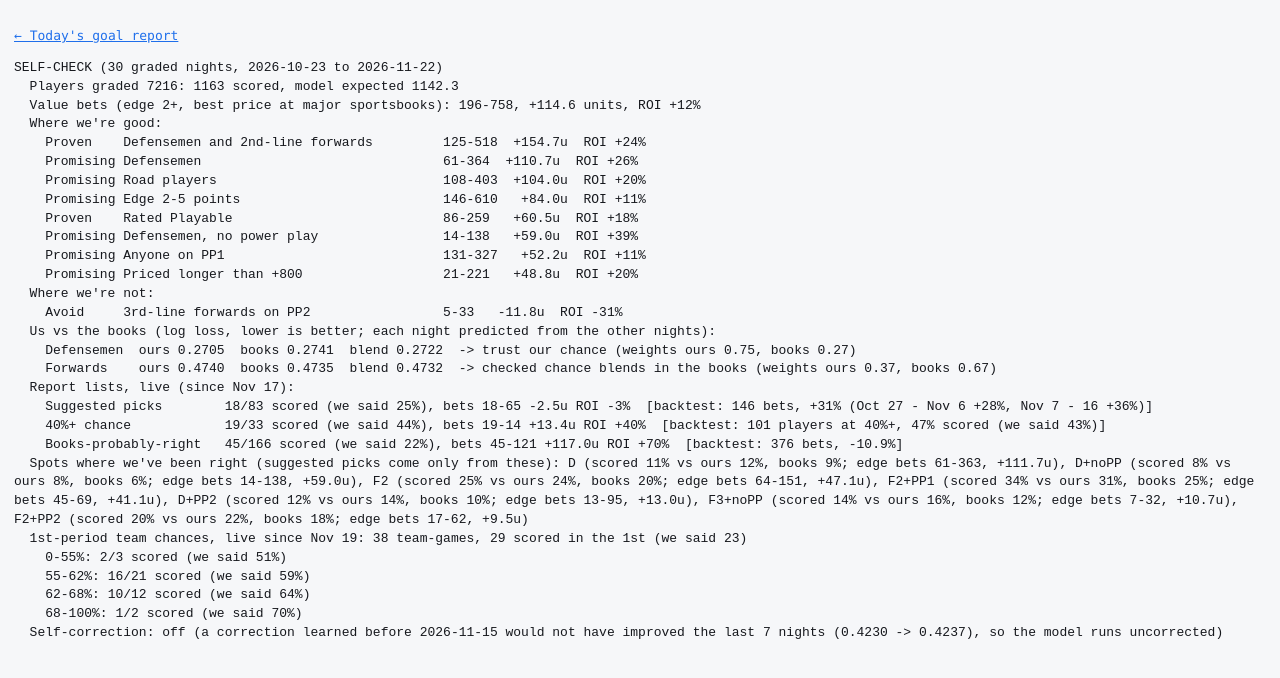
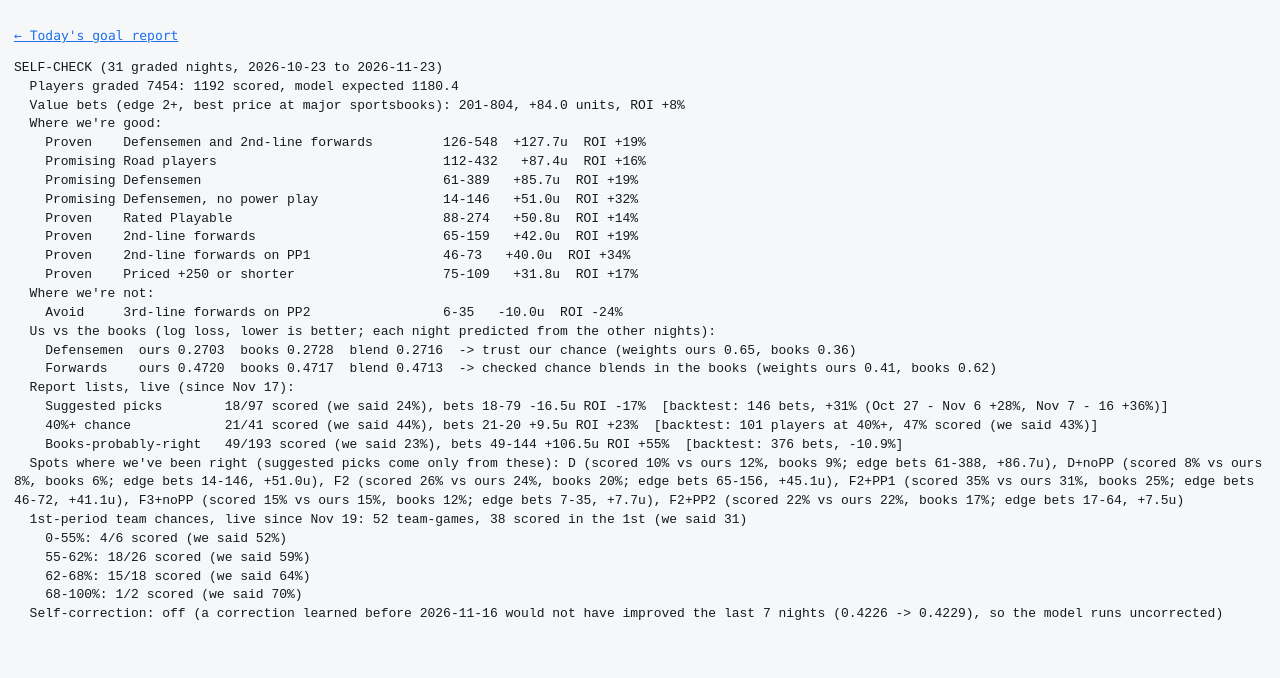
Before and after one commit to mbogdan32/sports-goat-ai, a plain HTML site: page reports/goals-record.html in a window 1280 px wide. Drawn offline with Linux system fonts and the light colour scheme.

Commit message:
Update 2026-11-24T09:15:02

```diff
--- a/reports/goals-record.html
+++ b/reports/goals-record.html
@@ -1,28 +1,28 @@
-<!doctype html><html><head><meta charset='utf-8'><meta name='viewport' content='width=device-width,initial-scale=1'><title>Goal scorer record</title><style>body{margin:0;padding:14px;font:13px/1.45 ui-monospace,Menlo,Consolas,monospace;background:#f6f7f9;color:#16181d}@media (prefers-color-scheme:dark){body{background:#0f1115;color:#e8eaee}}pre{white-space:pre-wrap;word-break:break-word;margin:0}a{color:#1f6feb}</style></head><body><p><a href='goals.html'>&larr; Today's goal report</a></p><pre>SELF-CHECK (30 graded nights, 2026-10-23 to 2026-11-22)
-  Players graded 7216: 1163 scored, model expected 1142.3
-  Value bets (edge 2+, best price at major sportsbooks): 196-758, +114.6 units, ROI +12%
+<!doctype html><html><head><meta charset='utf-8'><meta name='viewport' content='width=device-width,initial-scale=1'><title>Goal scorer record</title><style>body{margin:0;padding:14px;font:13px/1.45 ui-monospace,Menlo,Consolas,monospace;background:#f6f7f9;color:#16181d}@media (prefers-color-scheme:dark){body{background:#0f1115;color:#e8eaee}}pre{white-space:pre-wrap;word-break:break-word;margin:0}a{color:#1f6feb}</style></head><body><p><a href='goals.html'>&larr; Today's goal report</a></p><pre>SELF-CHECK (31 graded nights, 2026-10-23 to 2026-11-23)
+  Players graded 7454: 1192 scored, model expected 1180.4
+  Value bets (edge 2+, best price at major sportsbooks): 201-804, +84.0 units, ROI +8%
   Where we&#x27;re good:
-    Proven    Defensemen and 2nd-line forwards         125-518  +154.7u  ROI +24%
-    Promising Defensemen                               61-364  +110.7u  ROI +26%
-    Promising Road players                             108-403  +104.0u  ROI +20%
-    Promising Edge 2-5 points                          146-610   +84.0u  ROI +11%
-    Proven    Rated Playable                           86-259   +60.5u  ROI +18%
-    Promising Defensemen, no power play                14-138   +59.0u  ROI +39%
-    Promising Anyone on PP1                            131-327   +52.2u  ROI +11%
-    Promising Priced longer than +800                  21-221   +48.8u  ROI +20%
+    Proven    Defensemen and 2nd-line forwards         126-548  +127.7u  ROI +19%
+    Promising Road players                             112-432   +87.4u  ROI +16%
+    Promising Defensemen                               61-389   +85.7u  ROI +19%
+    Promising Defensemen, no power play                14-146   +51.0u  ROI +32%
+    Proven    Rated Playable                           88-274   +50.8u  ROI +14%
+    Proven    2nd-line forwards                        65-159   +42.0u  ROI +19%
+    Proven    2nd-line forwards on PP1                 46-73   +40.0u  ROI +34%
+    Proven    Priced +250 or shorter                   75-109   +31.8u  ROI +17%
   Where we&#x27;re not:
-    Avoid     3rd-line forwards on PP2                 5-33   -11.8u  ROI -31%
+    Avoid     3rd-line forwards on PP2                 6-35   -10.0u  ROI -24%
   Us vs the books (log loss, lower is better; each night predicted from the other nights):
-    Defensemen  ours 0.2705  books 0.2741  blend 0.2722  -&gt; trust our chance (weights ours 0.75, books 0.27)
-    Forwards    ours 0.4740  books 0.4735  blend 0.4732  -&gt; checked chance blends in the books (weights ours 0.37, books 0.67)
+    Defensemen  ours 0.2703  books 0.2728  blend 0.2716  -&gt; trust our chance (weights ours 0.65, books 0.36)
+    Forwards    ours 0.4720  books 0.4717  blend 0.4713  -&gt; checked chance blends in the books (weights ours 0.41, books 0.62)
   Report lists, live (since Nov 17):
-    Suggested picks        18/83 scored (we said 25%), bets 18-65 -2.5u ROI -3%  [backtest: 146 bets, +31% (Oct 27 - Nov 6 +28%, Nov 7 - 16 +36%)]
-    40%+ chance            19/33 scored (we said 44%), bets 19-14 +13.4u ROI +40%  [backtest: 101 players at 40%+, 47% scored (we said 43%)]
-    Books-probably-right   45/166 scored (we said 22%), bets 45-121 +117.0u ROI +70%  [backtest: 376 bets, -10.9%]
-  Spots where we&#x27;ve been right (suggested picks come only from these): D (scored 11% vs ours 12%, books 9%; edge bets 61-363, +111.7u), D+noPP (scored 8% vs ours 8%, books 6%; edge bets 14-138, +59.0u), F2 (scored 25% vs ours 24%, books 20%; edge bets 64-151, +47.1u), F2+PP1 (scored 34% vs ours 31%, books 25%; edge bets 45-69, +41.1u), D+PP2 (scored 12% vs ours 14%, books 10%; edge bets 13-95, +13.0u), F3+noPP (scored 14% vs ours 16%, books 12%; edge bets 7-32, +10.7u), F2+PP2 (scored 20% vs ours 22%, books 18%; edge bets 17-62, +9.5u)
-  1st-period team chances, live since Nov 19: 38 team-games, 29 scored in the 1st (we said 23)
-    0-55%: 2/3 scored (we said 51%)
-    55-62%: 16/21 scored (we said 59%)
-    62-68%: 10/12 scored (we said 64%)
+    Suggested picks        18/97 scored (we said 24%), bets 18-79 -16.5u ROI -17%  [backtest: 146 bets, +31% (Oct 27 - Nov 6 +28%, Nov 7 - 16 +36%)]
+    40%+ chance            21/41 scored (we said 44%), bets 21-20 +9.5u ROI +23%  [backtest: 101 players at 40%+, 47% scored (we said 43%)]
+    Books-probably-right   49/193 scored (we said 23%), bets 49-144 +106.5u ROI +55%  [backtest: 376 bets, -10.9%]
+  Spots where we&#x27;ve been right (suggested picks come only from these): D (scored 10% vs ours 12%, books 9%; edge bets 61-388, +86.7u), D+noPP (scored 8% vs ours 8%, books 6%; edge bets 14-146, +51.0u), F2 (scored 26% vs ours 24%, books 20%; edge bets 65-156, +45.1u), F2+PP1 (scored 35% vs ours 31%, books 25%; edge bets 46-72, +41.1u), F3+noPP (scored 15% vs ours 15%, books 12%; edge bets 7-35, +7.7u), F2+PP2 (scored 22% vs ours 22%, books 17%; edge bets 17-64, +7.5u)
+  1st-period team chances, live since Nov 19: 52 team-games, 38 scored in the 1st (we said 31)
+    0-55%: 4/6 scored (we said 52%)
+    55-62%: 18/26 scored (we said 59%)
+    62-68%: 15/18 scored (we said 64%)
     68-100%: 1/2 scored (we said 70%)
-  Self-correction: off (a correction learned before 2026-11-15 would not have improved the last 7 nights (0.4230 -&gt; 0.4237), so the model runs uncorrected)</pre></body></html>
+  Self-correction: off (a correction learned before 2026-11-16 would not have improved the last 7 nights (0.4226 -&gt; 0.4229), so the model runs uncorrected)</pre></body></html>
```
Also changed, not shown: data/2026-11-24.json, data/latest.json.
